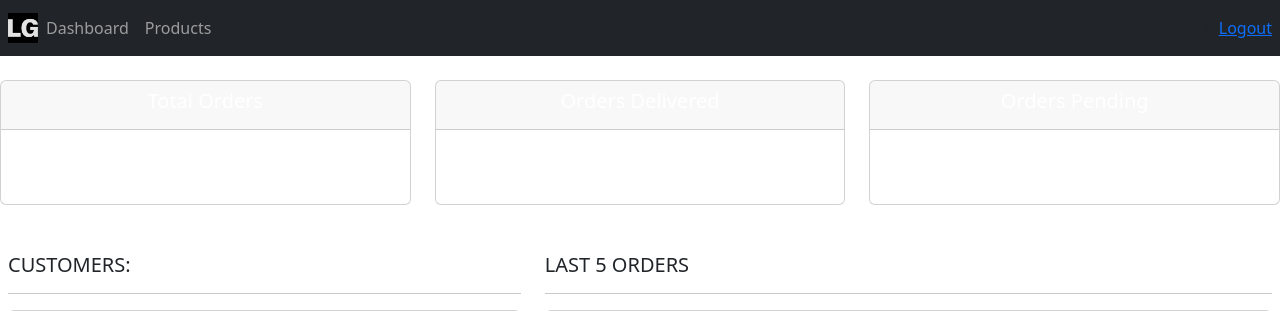
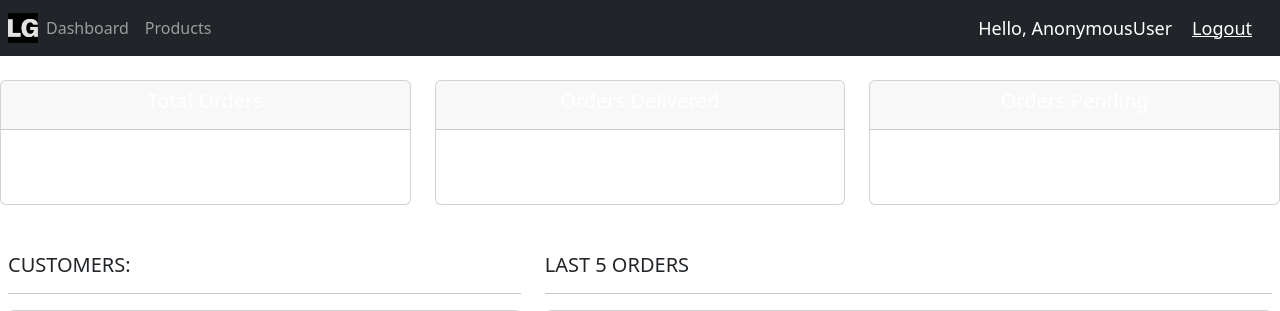
Before and after one commit to johnaljennegalos/Prototype, a Django app: page / in a window 1280 px wide. Shown: the top 311 px of the page. Run offline with Django 5.2, Linux system fonts and the light colour scheme.

Commit message:
fix: fix the UI of the newly added feature, logout

```diff
--- a/accounts/templates/accounts/navbar.html
+++ b/accounts/templates/accounts/navbar.html
@@ -1,4 +1,12 @@
 {% load static %}
+
+<style>
+  .hello-msg{
+    font-size: 18px;
+    color: #ffffff;
+    margin-right: 20px;
+  }
+</style>
 
 <nav class="navbar navbar-expand-lg navbar-dark bg-dark p-2">
   <img src="{% static 'images/images-modified.png' %}" height="30px">
@@ -18,6 +26,6 @@
     </ul>
   </div>
 
-  <span>Hello</span>
-  <span><a href="{% url 'logout' %}">Logout</a></span>
+  <span class="hello-msg">Hello, {{request.user}}</span>
+  <span><a class="hello-msg" href="{% url 'logout' %}">Logout</a></span>
 </nav>
```
